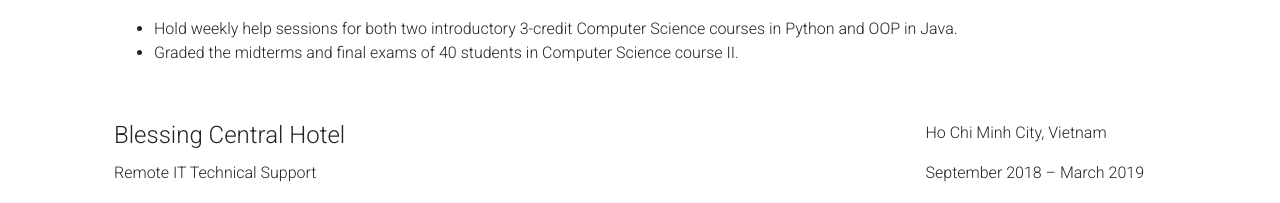
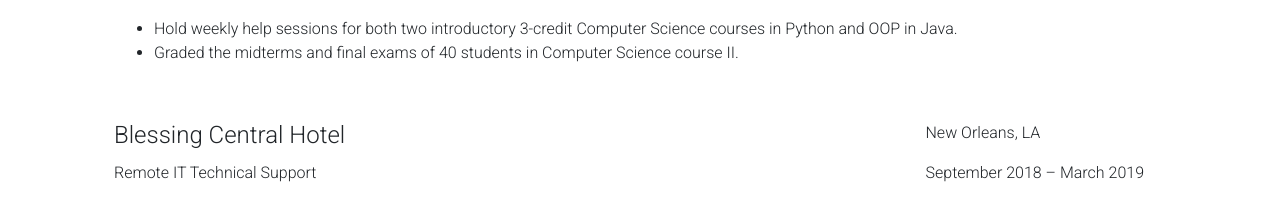
Before and after one commit to tientienmoments/tien-port, a React (Create React App) app: page / in a window 1280 px wide. Shown: the part 2181-2384 px from the top of the page. Built offline with nearby package versions, Linux system fonts and the light colour scheme.

Commit message:
Updated files

```diff
--- a/src/components/Resume.js/index.js
+++ b/src/components/Resume.js/index.js
@@ -70,7 +70,7 @@ const Resume = () => {
           <div className='m-2 dn-resume-card hoverable p-md-3'>
             <div className='row'>
               <h4 className='col-md-9'>Blessing Central Hotel</h4>
-              <p className='col-md-3'>Ho Chi Minh City, Vietnam</p>
+              <p className='col-md-3'>New Orleans, LA</p>
             </div>
 
             <div className='row'>
```
